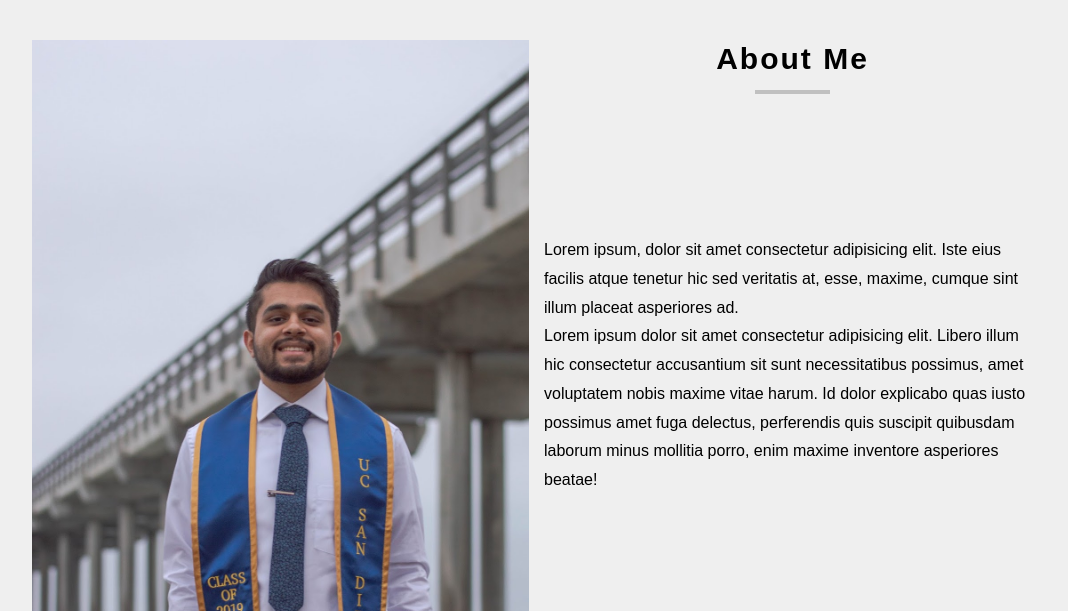
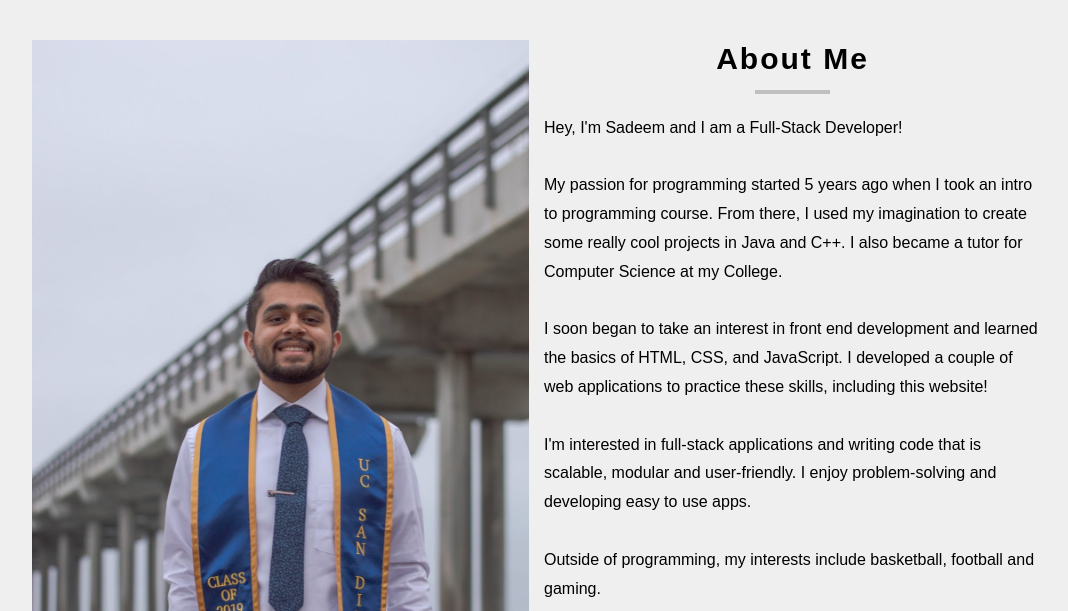
Before and after one commit to Sadeemk/Portfolio, a website: page index.html in a window 1280 px wide. Shown: the part 850-1461 px from the top of the page, without its empty margins (96-1164 px from the left). Drawn offline with nearby package versions, Linux system fonts and the light colour scheme.

Commit message:
adding content to about me

```diff
--- a/index.html
+++ b/index.html
@@ -60,8 +60,21 @@
           <hr>
         </div>
         <div class="about-description">
-          <p>Lorem ipsum, dolor sit amet consectetur adipisicing elit. Iste eius facilis atque tenetur hic sed veritatis at, esse, maxime, cumque sint illum placeat asperiores ad.</p>
-          <p>Lorem ipsum dolor sit amet consectetur adipisicing elit. Libero illum hic consectetur accusantium sit sunt necessitatibus possimus, amet voluptatem nobis maxime vitae harum. Id dolor explicabo quas iusto possimus amet fuga delectus, perferendis quis suscipit quibusdam laborum minus mollitia porro, enim maxime inventore asperiores beatae!</p>
+          <p>Hey, I'm Sadeem and I am a Full-Stack Developer!</p>
+          <br>
+
+          <p>My passion for programming started 5 years ago when I took an intro to programming course. From there, I used my imagination to create some really cool projects in Java and C++. I also became a tutor for Computer Science at my College.</p>
+          <br>
+
+
+          <p>I soon began to take an interest in front end development and learned the basics of HTML, CSS, and JavaScript. I developed a couple of web applications to practice these skills, including this website!</p>
+          <br>
+
+          <p>I'm interested in full-stack applications and writing code that is scalable, modular and user-friendly. I enjoy problem-solving and developing easy to use apps.</p>
+          <br>
+
+          <p>Outside of programming, my interests include basketball, football and gaming.</p>
+          <br>
         </div>
         <div class="about-social">
           <ul>
```
